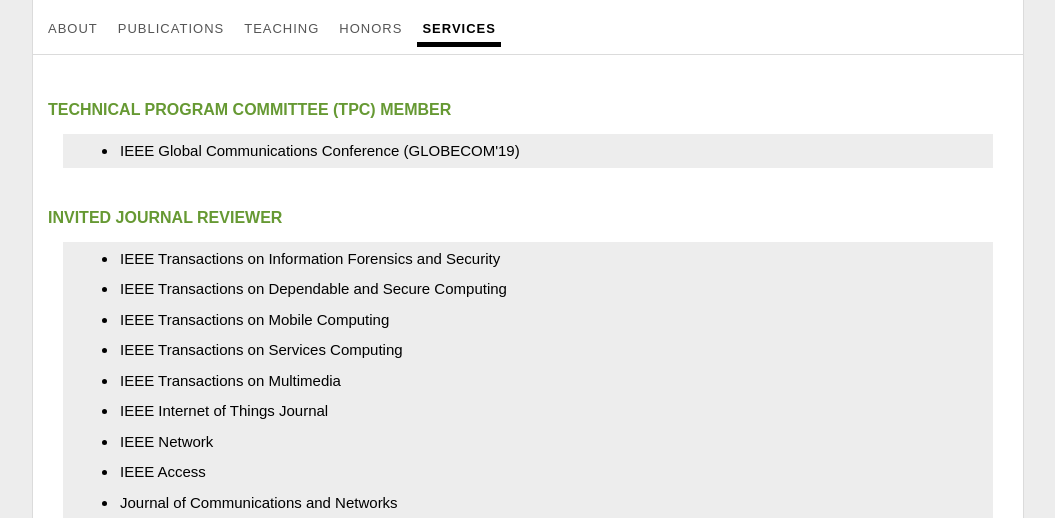
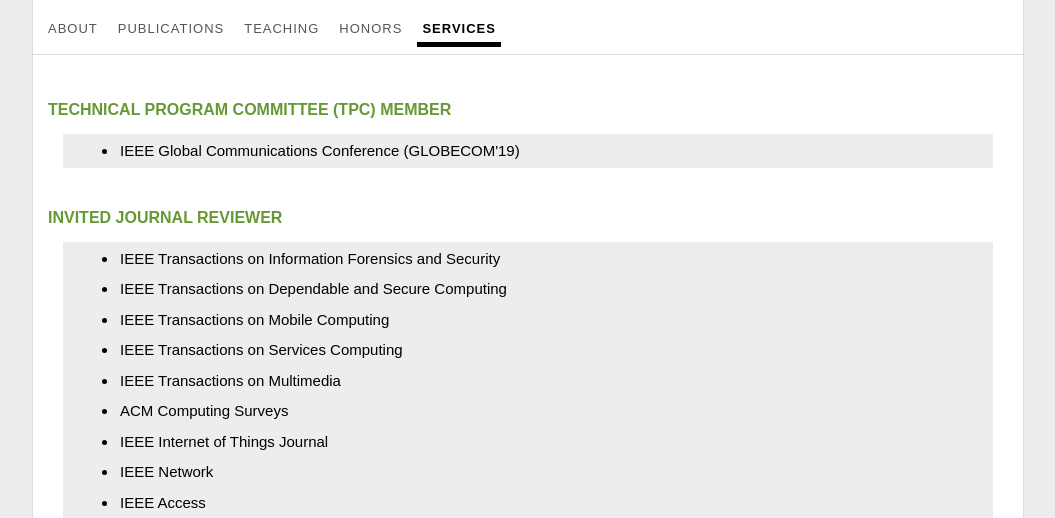
Before and after one commit to yifengzcs99/yifengzcs.github.io, a plain HTML site: page service.html in a window 1280 px wide. Shown: the part 278-796 px from the top of the page, without its empty margins (112-1167 px from the left). Drawn offline with Linux system fonts and the light colour scheme.

Commit message:
Update service.html

```diff
--- a/service.html
+++ b/service.html
@@ -37,6 +37,7 @@
          <li>IEEE Transactions on Mobile Computing</li>
          <li>IEEE Transactions on Services Computing</li>
         <li>IEEE Transactions on Multimedia</li>
+	<li>ACM Computing Surveys</li>
         <li>IEEE Internet of Things Journal</li>
         <li>IEEE Network</li>
         <li>IEEE Access</li>
```
